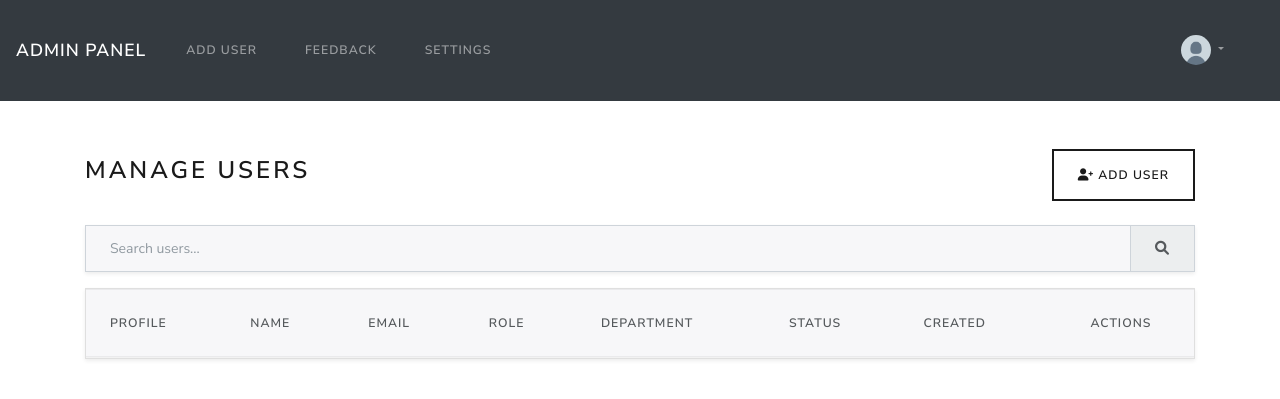
After one commit to Sppatel111/feedback-complaint-system, a Flask app: page /admin/manage-user in a window 1280 px wide. The commit adds this page. Shown: the top 399 px of the page. Run offline with Flask 3, Linux system fonts and the light colour scheme; the visitor is signed in with stand-in values (Sample User, id 1); data comes from the database, SQL or seed files in the repository; lists and menus that the app fills with data are empty; some libraries are stand-ins or nearby versions.

Commit message:
mange users
Manage user page on admin side and add edit and view user button icon .

```diff
--- a/admin/admin.py
+++ b/admin/admin.py
@@ -2,7 +2,7 @@ import psycopg2
 from flask import Blueprint, render_template, redirect, url_for, flash, request
 from .forms import LoginForm, AddUserForm, UserDetailForm, ChangePasswordForm, RaiseTicket
 from dotenv import load_dotenv
-from models import db, User, Detail, FeedbackTicket, FeedbackResponse,Task
+from models import db, User, Detail, FeedbackTicket, FeedbackResponse, Task
 from flask_login import login_user, current_user, login_required, logout_user
 from werkzeug.utils import secure_filename
 import os
@@ -48,6 +48,12 @@ def a_dashboard():
     return render_template("admin_dashboard.html", current_user=current_user)
 
 
+@admin.route('/manage-user', methods=['GET', 'POST'])
+def manage_users():
+    users = User.query.join(Detail).all()
+    return render_template("admin_manage_users.html", users=users)
+
+
 @admin.route('/adduser', methods=['GET', 'POST'])
 def add_user():
     form = AddUserForm()
@@ -60,7 +66,7 @@ def add_user():
             department=form.department.data,
             role=form.role.data,
         )
-        result=db.session.execute(db.select(User.email))
+        result = db.session.execute(db.select(User.email))
         if not form.email.data in result.scalars():
             db.session.add(new_user)
             db.session.commit()
@@ -77,6 +83,38 @@ def add_user():
         flash("User already registered!!! ", "danger")
     return render_template("add_user.html", form=form, current_user=current_user)
 
+@admin.route('/user/<email>')
+@login_required
+def view_user(email):
+    user = User.query.filter_by(email=email).first_or_404()
+    return render_template('admin_view_user.html', user=user)
+
+@admin.route('/edit-user/<email>', methods=['GET', 'POST'])
+@login_required
+def edit_user(email):
+    user = User.query.filter_by(email=email).first_or_404()
+
+    if request.method == 'POST':
+        user.role = request.form['role']
+        user.department = request.form['department']
+        user.user_detail.firstname = request.form['firstname']
+        user.user_detail.lastname = request.form['lastname']
+        db.session.commit()
+        flash('User updated successfully!', 'success')
+        return redirect(url_for('admin.manage_users'))
+
+    return render_template('admin_edit_user.html', user=user)
+
+@admin.route('/toggle-user/<email>')
+@login_required
+def toggle_user_status(email):
+    user = User.query.filter_by(email=email).first_or_404()
+    user.is_active = not user.is_active
+    db.session.commit()
+    flash(f"User {'enabled' if user.is_active else 'disabled'} successfully!", 'info')
+    return redirect(url_for('admin.manage_users'))
+
+
 
 @admin.route('/dashboard/manage-feedback', methods=['GET', 'POST'])
 def manage_feedback():
@@ -88,8 +126,12 @@ def manage_feedback():
 def a_settings():
     return render_template("settings.html", current_user=current_user)
 
+
+# Admin detail Route
 def allowed_file(filename):
     return '.' in filename and filename.rsplit('.', 1)[1].lower() in ALLOWED_EXTENSIONS
+
+
 @admin.route('/dashboard/settings/admindetails', methods=['GET', 'POST'])
 def a_details():
     form = UserDetailForm(obj=current_user.user_detail)
@@ -183,6 +225,7 @@ def view_feedback():
     return render_template("view_feedback.html", feedback_responses=feedback_responses,
                            department_names=department_names, selected_department=selected_department)
 
+
 ### need check below two function
 ###  ticket detail and user responses on it
 @admin.route('/dashboard/managefeedback/ticket/<int:ticket_id>', methods=['GET'])
@@ -193,6 +236,7 @@ def view_ticket_details(ticket_id):
         return redirect(url_for('admin.view_feedback'))
 
     return render_template("ticket_details.html", ticket=ticket)
+
 
 @admin.route('/dashboard/managefeedback/ticket/<int:ticket_id>/respond', methods=['POST'])
 def respond_to_ticket(ticket_id):
@@ -211,6 +255,7 @@ def assign_tasks():
     }
     return render_template("assign_tasks.html", all_task=all_task, status_colors=status_colors)
 
+
 @admin.route('/dashboard/managefeedback/assigntasks/status/<int:ticket_id>', methods=['POST'])
 def update_ticket_status(ticket_id):
     ticket = FeedbackTicket.query.get(ticket_id)
@@ -223,28 +268,6 @@ def update_ticket_status(ticket_id):
         flash('Ticket not found!', 'danger')
     return redirect(url_for('admin.assign_tasks'))
 
-# @admin.route('/dashboard/managefeedback/assigntasks/<int:ticket_id>', methods=['GET', 'POST'])
-# def assign_user(ticket_id):
-#     ticket1 = FeedbackTicket.query.get(ticket_id)
-#     if ticket1 is None:
-#         flash('Ticket not found.', 'danger')
-#         return redirect(url_for('admin.assign_tasks'))
-#
-#     if request.method == 'POST':
-#         assigned_email = request.form.get('assigned_email')
-#         details = request.form.get('details')
-#         deadline = request.form.get('deadline')
-#
-#         if assigned_email and details:
-#             new_task = Task(ticket_id=ticket_id, assigned_to_email=assigned_email, details=details, deadline=deadline)
-#             db.session.add(new_task)
-#             db.session.commit()
-#             flash('User assigned to the task successfully!', 'success')
-#             return redirect(url_for('admin.assign_tasks'))
-#
-#
-#     all_users = User.query.all()
-#     return render_template("assign_user.html", ticket=ticket1, all_users=all_users)
 
 @admin.route('/dashboard/managefeedback/assigntasks/<int:ticket_id>', methods=['GET', 'POST'])
 def assign_user(ticket_id):
@@ -282,8 +305,8 @@ def assign_user(ticket_id):
             flash('User assigned to the task successfully!', 'success')
             return redirect(url_for('admin.assign_tasks'))
 
-    return render_template("assign_user.html", ticket=ticket1, all_users=all_users, departments=departments, selected_department=selected_department)
-
+    return render_template("assign_user.html", ticket=ticket1, all_users=all_users, departments=departments,
+                           selected_department=selected_department)
 
 # @admin.route('/dashboard/managefeedback/assigntasks/<int:ticket_id>',methods=['GET','POST'])
 # def ticket_status(ticket_id):
--- a/admin/templates/admin_dashboard.html
+++ b/admin/templates/admin_dashboard.html
@@ -15,10 +15,10 @@
         <!-- Add User Card -->
         <div class="col-md-4">
             <div class="card shadow-lg border-0 text-center p-4">
-                <i class="fas fa-user-plus fa-3x text-primary"></i>
-                <h5 class="mt-3">Add User</h5>
+                <i class="fas fa-user-edit fa-3x text-primary"></i>
+                <h5 class="mt-3">Manage Users</h5>
                 <p>Register new users and manage existing accounts.</p>
-                <a href="{{ url_for('admin.add_user') }}" class="btn btn-primary w-100">Go to Users</a>
+                <a href="{{ url_for('admin.manage_users') }}" class="btn btn-primary w-100">Go to Users</a>
             </div>
         </div>
 
--- /dev/null
+++ b/admin/templates/admin_manage_users.html
@@ -0,0 +1,89 @@
+{% extends "admin_base.html" %}
+{% block title %}Manage Users{% endblock %}
+{% block content %}
+
+<div class="container mt-5">
+    <div class="d-flex justify-content-between align-items-center mb-4">
+        <h3 class="text-primary">Manage Users</h3>
+        <a href="{{ url_for('admin.add_user') }}" class="btn btn-outline-primary">
+            <i class="fas fa-user-plus"></i> Add User
+        </a>
+    </div>
+
+    <!-- Search Input -->
+    <div class="input-group mb-3 shadow-sm">
+        <input type="text" class="form-control" placeholder="Search users..." id="userSearch">
+        <div class="input-group-append">
+            <span class="input-group-text"><i class="fas fa-search"></i></span>
+        </div>
+    </div>
+
+    <!-- User Table -->
+    <div class="card shadow-sm">
+        <div class="card-body p-0">
+            <table class="table table-hover mb-0">
+                <thead class="thead-light">
+                    <tr>
+                        <th>Profile</th>
+                        <th>Name</th>
+                        <th>Email</th>
+                        <th>Role</th>
+                        <th>Department</th>
+                        <th>Status</th>
+                        <th>Created</th>
+                        <th class="text-center">Actions</th>
+                    </tr>
+                </thead>
+                <tbody id="userTable">
+                {% for user in users %}
+                    <tr>
+                        <td>
+                            <img src="{{ url_for('user.static', filename='assets/' + (user.user_detail.profile_image or 'default-profile.jpg')) }}"
+                                 class="rounded-circle" width="40" height="40">
+                        </td>
+                        <td>{{ user.user_detail.firstname }} {{ user.user_detail.lastname }}</td>
+                        <td>{{ user.email }}</td>
+                        <td>
+                            <span class="badge badge-info">{{ user.role|capitalize }}</span>
+                        </td>
+                        <td>{{ user.department or '—' }}</td>
+                        <td>
+                            {% if user.is_active %}
+                                <span class="badge badge-success">Active</span>
+                            {% else %}
+                                <span class="badge badge-secondary">Disabled</span>
+                            {% endif %}
+                        </td>
+                        <td>{{ user.created_on.strftime('%d %b %Y') if user.created_on else 'N/A' }}</td>
+                        <td class="text-center">
+                            <a href="{{ url_for('admin.view_user', email=user.email) }}" class="text-info me-2" title="View">
+                                <i class="fas fa-eye"></i>
+                            </a>
+                            <a href="{{ url_for('admin.edit_user', email=user.email) }}" class="text-warning me-2" title="Edit">
+                                <i class="fas fa-edit"></i>
+                            </a>
+                            <a href="{{ url_for('admin.toggle_user_status', email=user.email) }}" class="text-danger" title="{{ 'Disable' if user.is_active else 'Enable' }}">
+                                <i class="fas fa-user-slash"></i>
+                            </a>
+                        </td>
+                    </tr>
+                {% endfor %}
+                </tbody>
+            </table>
+        </div>
+    </div>
+</div>
+
+<!-- Optional: Add basic JS for search filter -->
+<script>
+    document.getElementById('userSearch').addEventListener('keyup', function () {
+        const query = this.value.toLowerCase();
+        const rows = document.querySelectorAll('#userTable tr');
+        rows.forEach(row => {
+            const text = row.innerText.toLowerCase();
+            row.style.display = text.includes(query) ? '' : 'none';
+        });
+    });
+</script>
+
+{% endblock %}
--- a/models.py
+++ b/models.py
@@ -1,4 +1,4 @@
-from sqlalchemy import Integer, String, CheckConstraint, ForeignKeyConstraint,ForeignKey,Text,DateTime
+from sqlalchemy import Integer, String, CheckConstraint, ForeignKeyConstraint,ForeignKey,Text,DateTime,Boolean
 from sqlalchemy.orm import mapped_column, Mapped, relationship,DeclarativeBase
 from flask_login import UserMixin
 from flask_sqlalchemy import SQLAlchemy
@@ -20,6 +20,7 @@ class User(UserMixin, db.Model):
         CheckConstraint("department IN('AI/ML', 'Python', 'QA', 'UI/UX', 'Frontend') OR department IS NULL"),
         nullable=True)
     role: Mapped[str] = mapped_column(String, CheckConstraint("role IN ('admin', 'employee')"), nullable=False)
+    is_active: Mapped[bool] = mapped_column(Boolean, default=True, nullable=False)
 
     user_detail = relationship("Detail", back_populates="user_auth",uselist=False)
     feedbacks = relationship("FeedbackTicket", back_populates="user", cascade="all, delete")
--- a/user/templates/user_base.html
+++ b/user/templates/user_base.html
@@ -11,7 +11,7 @@
 <script src="https://cdn.jsdelivr.net/npm/@popperjs/core@2.9.2/dist/umd/popper.min.js"></script>
 <script src="https://stackpath.bootstrapcdn.com/bootstrap/4.3.1/js/bootstrap.min.js"></script>
 </head>
-<body>
+<body >
 
     {% if show_navbar is not defined or show_navbar %}
     <nav class="navbar navbar-expand-lg navbar-dark bg-dark">
--- a/user/templates/user_dashboard.html
+++ b/user/templates/user_dashboard.html
@@ -26,7 +26,7 @@
         <!-- Dashboard Image -->
         <div class="text-center mt-4">
             <img src="{{ url_for('user.static', filename='assets/complaints-management.png') }}"
-                 alt="Dashboard Image" class="img-fluid" style="max-width: 70%; height: auto; object-fit: cover;">
+                 alt="Dashboard Image" class="img-fluid" style="max-width: 50%; height: auto; object-fit: cover;  ">
         </div>
 
     </div>
```
Also changed, not shown: admin/templates/admin_edit_user.html (added, +46 -0 lines), admin/templates/admin_view_user.html (added, +38 -0 lines), note.txt (+10 -3 lines), user/user.py (+1 -12 lines), user/static/assets/logo.jpg (added).
